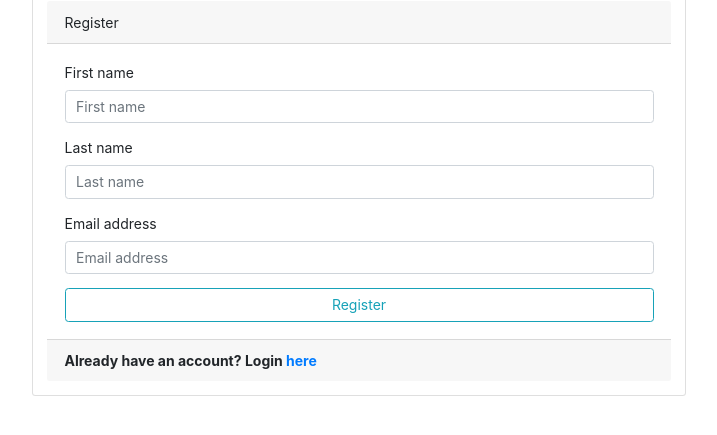
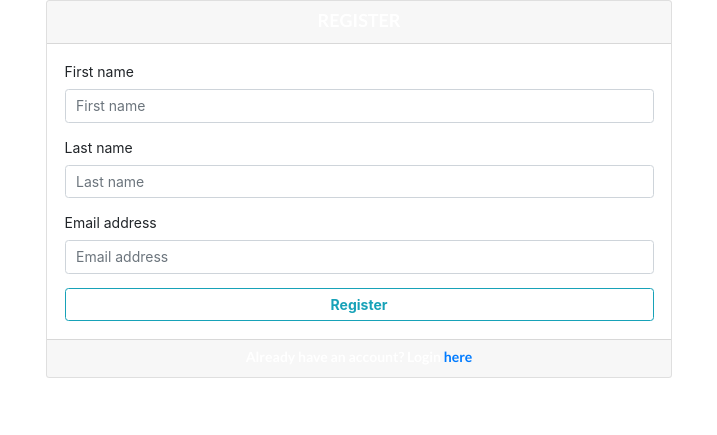
Before and after one commit to wanjiiru/Smartfarm, a Django app: template farmapp/templates/registration/registration_form.html in a window 1280 px wide. Shown: the top 435 px of the page, without its empty margins (281-998 px from the left). Run offline with Django 3.2, Linux system fonts and the light colour scheme; the template is opened without the code that fills it: values that come from a table or form of the project are taken from there, others are empty; some libraries are stand-ins or nearby versions.

```diff
--- a/farmapp/templates/registration/registration_form.html
+++ b/farmapp/templates/registration/registration_form.html
@@ -1,22 +1,24 @@
 {% extends 'base.html' %}
 {% load bootstrap4 %}
 {% block content %}
-<div class="ui grid">
+<div class="ui grid register">
 <div class="four wide column"></div>
 
-<div class="eight wide column card">
+<div class="ui eight wide column raised">
+  <div class=" card">
     <div class="card-header">
-    Register
+      <h3 class="ui header text-white center aligned">REGISTER</h3>
     </div>
     <div class="card-body">
       <form action="/accounts/register/" method="post">
         {% csrf_token %}
         {% bootstrap_form form %}
-      <button type="submit" class="btn btn-block btn-outline-info">Register</button>
+        <button type="submit" class="btn btn-block btn-outline-info"><b>Register</b></button>
       </form>
     </div>
     <div class="card-footer">
-    <p class="center aligned"><b>Already have an account? Login <a href="/accounts/login/">here</a></b></p>
+      <h5 class="ui header text-white center aligned">Already have an account? Login <a href="/accounts/login/">here</a></h5>
+    </div>
   </div>
 </div>
 
```
Lines whose indentation alone changed are shown as unchanged.
